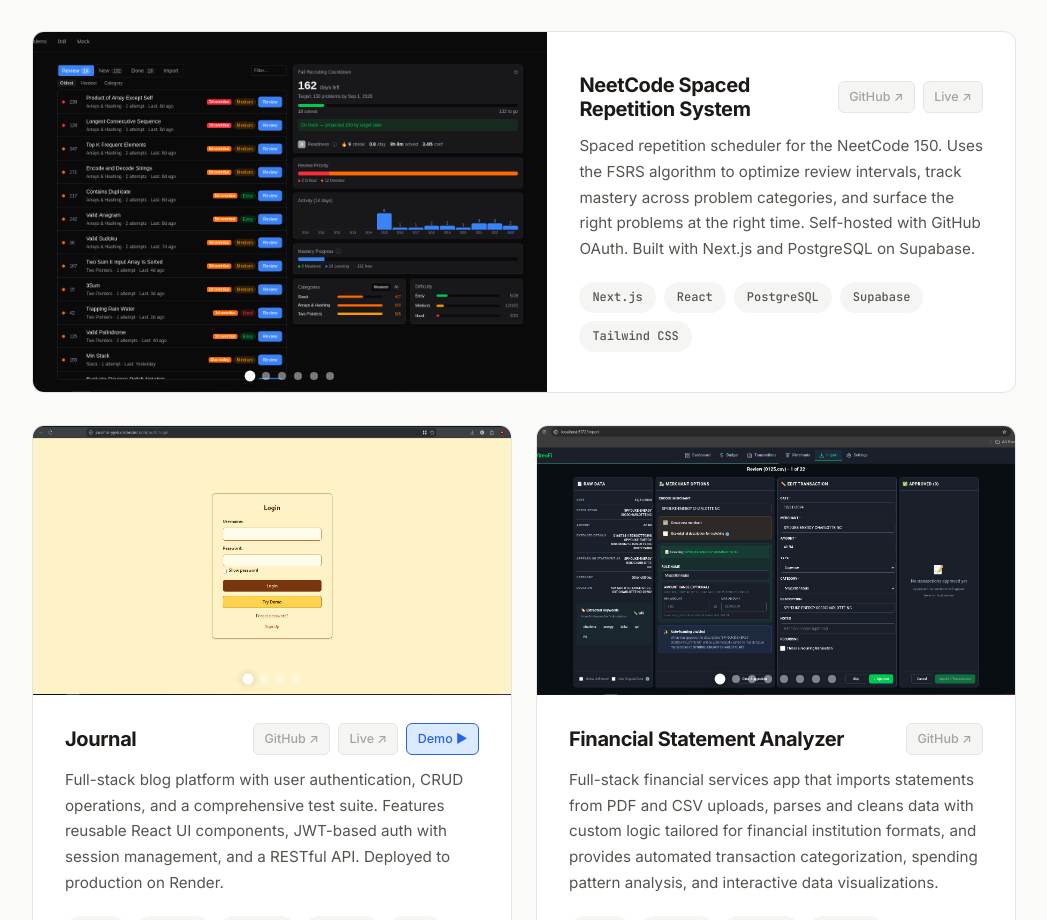
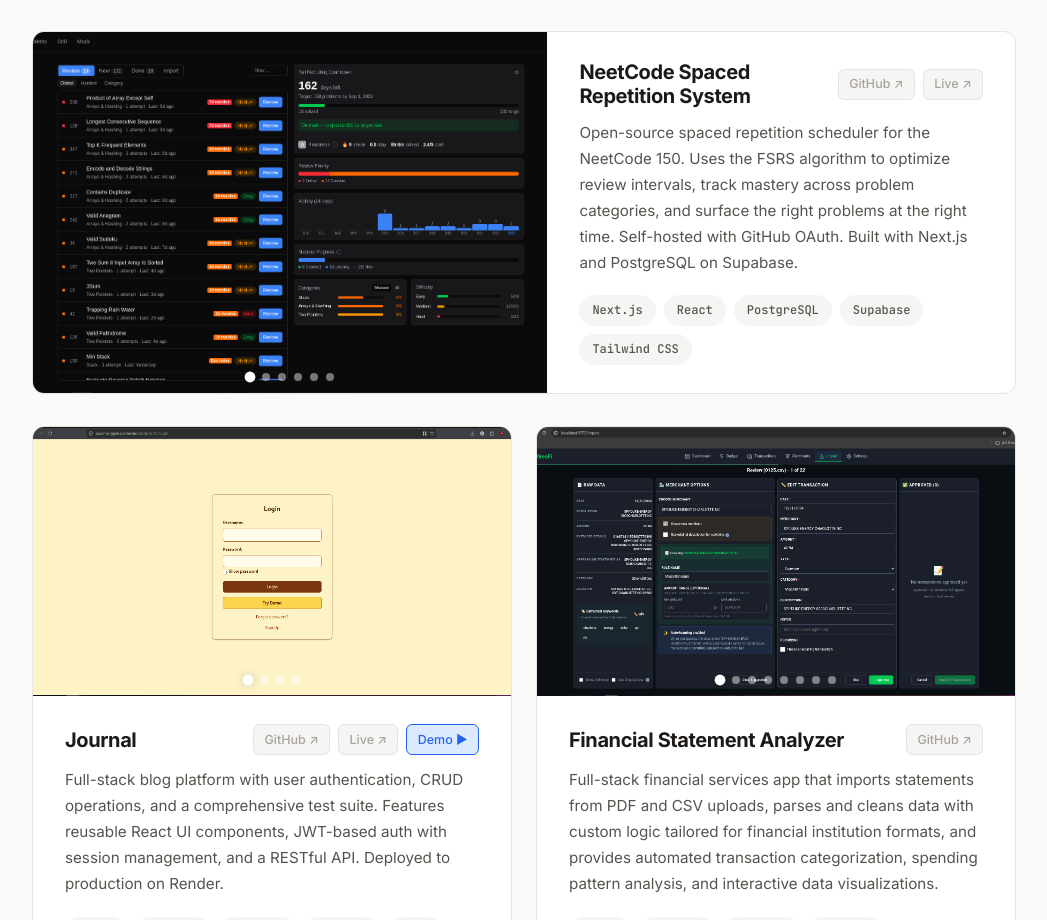
Before and after one commit to CadenceElaina/portfolio-site, a React (Vite) app: page / in a window 1280 px wide. Shown: the part 2038-2958 px from the top of the page, without its empty margins (116-1163 px from the left). Built offline with nearby package versions, Linux system fonts and the light colour scheme.

Commit message:
docs: note NeetCode SRS as open source

```diff
--- a/src/App.jsx
+++ b/src/App.jsx
@@ -29,7 +29,7 @@
   {
     title: "NeetCode Spaced Repetition System",
     description:
-      "Spaced repetition scheduler for the NeetCode 150. Uses the FSRS algorithm to optimize review intervals, track mastery across problem categories, and surface the right problems at the right time. Self-hosted with GitHub OAuth. Built with Next.js and PostgreSQL on Supabase.",
+      "Open-source spaced repetition scheduler for the NeetCode 150. Uses the FSRS algorithm to optimize review intervals, track mastery across problem categories, and surface the right problems at the right time. Self-hosted with GitHub OAuth. Built with Next.js and PostgreSQL on Supabase.",
     tech: ["Next.js", "React", "PostgreSQL", "Supabase", "Tailwind CSS"],
     github:
       "https://github.com/CadenceElaina/neetcode-spaced-repetition-system",
```
